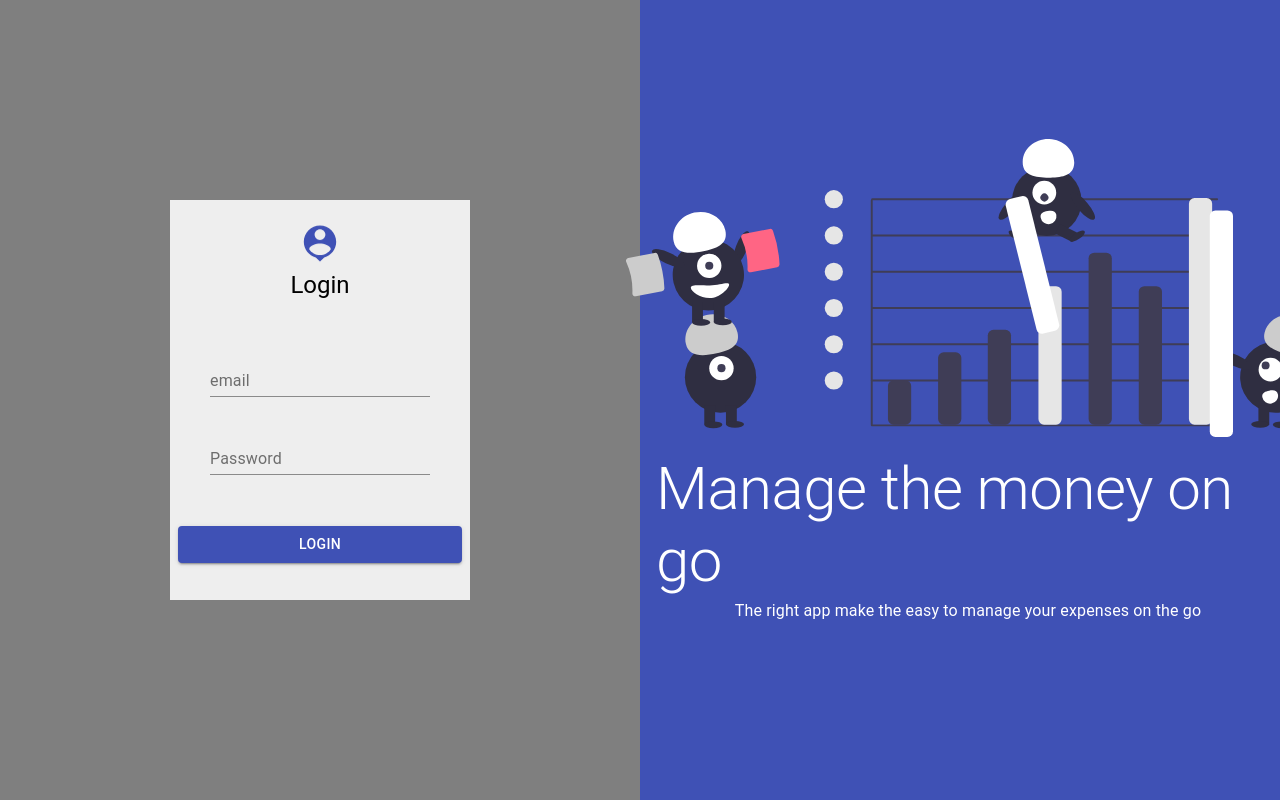
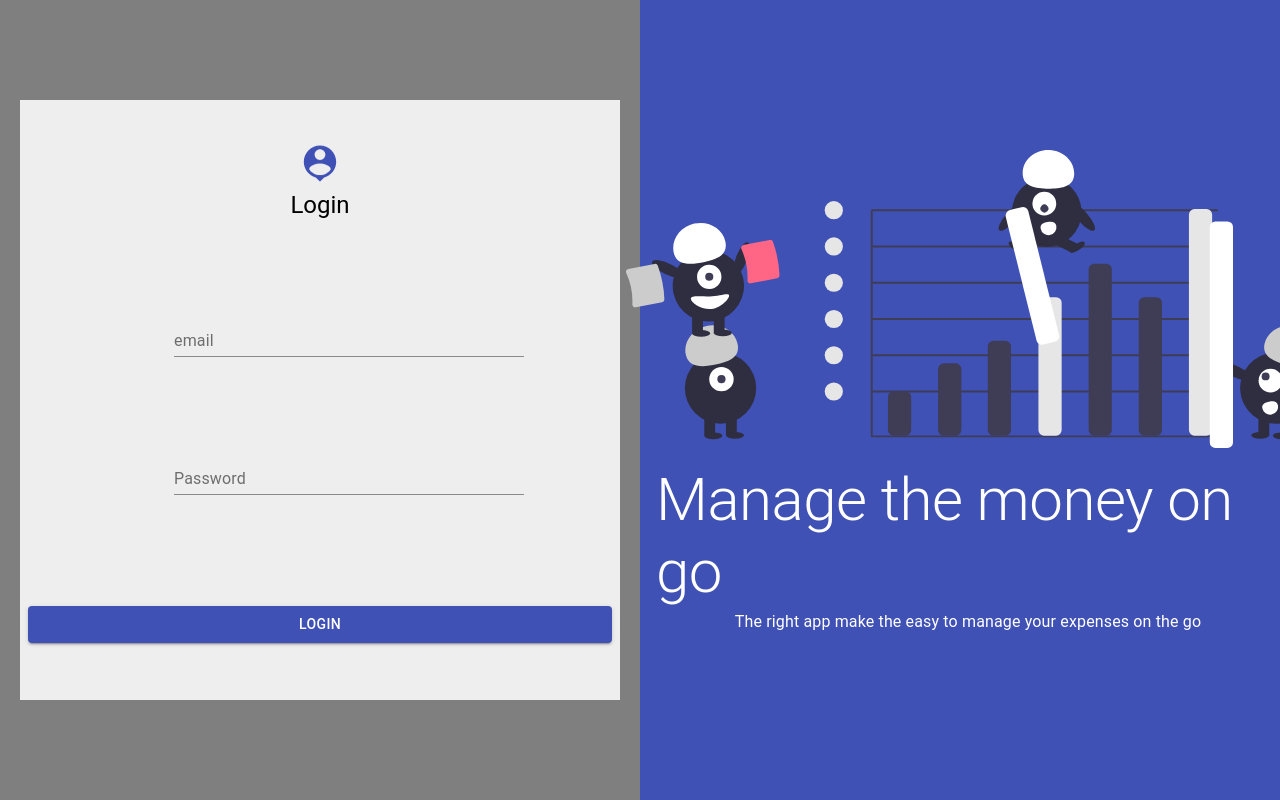
Before and after one commit to iamAravindks/Lumos-Expenditura, a React (Create React App) app in the folder frontend/: page /login in a window 1280 px wide. Shown: the top 800 px of the page. Built offline with nearby package versions, Linux system fonts and the light colour scheme.

Commit message:
💄 Update Login page UI

```diff
--- a/frontend/src/components/Hero/HeroStyles.js
+++ b/frontend/src/components/Hero/HeroStyles.js
@@ -4,6 +4,9 @@ export default makeStyles((theme) => ({
   HeroContainer: {
     minHeight: "100vh",
     [theme.breakpoints.down("sm")]: {
+      minHeight: "40vh",
+    },
+    [theme.breakpoints.down("md")]: {
       minHeight: "40vh",
     },
     // backgroundColor: "lightblue",
@@ -20,10 +23,14 @@ export default makeStyles((theme) => ({
     [theme.breakpoints.down("sm")]: {
       minHeight: "10vh",
       // backgroundColor: "lightgreen",
-      marginTop:theme.spacing(0)
+      marginTop: theme.spacing(0),
+    },
+    [theme.breakpoints.down("md")]: {
+      minHeight: "13vh",
     },
   },
   HeroImgContainer: {
+    minHeight:"40vh",
     display: "flex",
     alignItems: "end",
     justifyContent: "center",
@@ -31,7 +38,10 @@ export default makeStyles((theme) => ({
     marginLeft: theme.spacing(2),
     [theme.breakpoints.down("sm")]: {
       maxHeight: "20vh",
-      alignItems:"start"
+      alignItems: "start",
+    },
+    [theme.breakpoints.down("md")]: {
+      minHeight: "26vh",
     },
   },
   HeroImg: {
@@ -40,6 +50,7 @@ export default makeStyles((theme) => ({
       width: "200px",
       height: "200px",
     },
+
     // backgroundColor: "lightgreen",
   },
   TextWhite: {
@@ -54,11 +65,14 @@ color: "#fff" ,
   [theme.breakpoints.down("md")]: {
     fontSize: "1.7rem",
   },
+  [theme.breakpoints.down("md")]: {
+      fontSize:"4rem"
+    }
 };
 theme.typography.subtitle1 = {
   color: "#fff",
   [theme.breakpoints.down("md")]: {
-    fontSize: ".7rem",
+    fontSize: "1.8rem",
     marginTop: "5px",
   },
 };
--- a/frontend/src/components/Login/LoginForm.jsx
+++ b/frontend/src/components/Login/LoginForm.jsx
@@ -7,17 +7,28 @@ const LoginForm = () =>
   return (
     <Grid container spacing={2} className={classes.LoginForm}>
       <Grid item xs={12} style={{ height: "100px" }}>
-        <PersonPin className={ classes.PersonPin}/>
+        <PersonPin className={classes.PersonPin} />
         <Typography align='center' variant='h5' gutterBottom>
           Login
         </Typography>
       </Grid>
-      <Grid item xs={12} className={classes.Inputs}>
-        <Grid xs={12} item>
-          <TextField type='email' label='email' fullWidth />
+      <Grid item xs={12} lg={12} className={classes.Inputs}>
+        <Grid xs={12} lg={6} item>
+          <TextField
+            type='email'
+            label='email'
+            size="medium"
+            fullWidth
+            className={classes.Input}
+          />
         </Grid>
-        <Grid xs={12} item>
-          <TextField type='password' label='Password' fullWidth />
+        <Grid xs={12} lg={6} item>
+          <TextField
+            type='password'
+            label='Password'
+            fullWidth
+            className={classes.Input}
+          />
         </Grid>
         <Button
           className={classes.button}
--- a/frontend/src/components/Login/LoginStyles.js
+++ b/frontend/src/components/Login/LoginStyles.js
@@ -1,12 +1,22 @@
-import {  makeStyles } from "@material-ui/core";
+import {  createTheme, makeStyles } from "@material-ui/core";
 
 export default makeStyles((theme) => ({
+    root: {
+    "& .MuiFormLabel-root": {
+        [theme.breakpoints.between("md", "lg")]: {
+        backgroundColor:"blue !important"
+      }
+    }
+  },
   grid: {
     [theme.breakpoints.up("md")]: {
       minHeight: "100vh",
     },
     [theme.breakpoints.down("md")]: {
       height: "60vh",
+    },
+    [theme.breakpoints.between("md", "lg")]: {
+      height: "100%",
     },
   },
   FormContainer: {
@@ -32,6 +42,10 @@ export default makeStyles((theme) => ({
       width: "100%",
       height: "100%",
     },
+    [theme.breakpoints.between("md", "lg")]: {
+      height: "600px",
+      width: "600px",
+    },
   },
 
   Inputs: {
@@ -43,7 +57,17 @@ export default makeStyles((theme) => ({
     flexDirection: "column",
     // backgroundColor:"lightblue"
     marginBottom: theme.spacing(2),
+    [theme.breakpoints.between("md", "lg")]: {
+      height: "350px",
+    },
   },
+  Input: {
+    [theme.breakpoints.between("md", "lg")]: {
+      minWidth: "350px",
+      fontSize:"1rem"
+    },
+  },
+
   button: {
     marginTop: "20px",
   },
```
